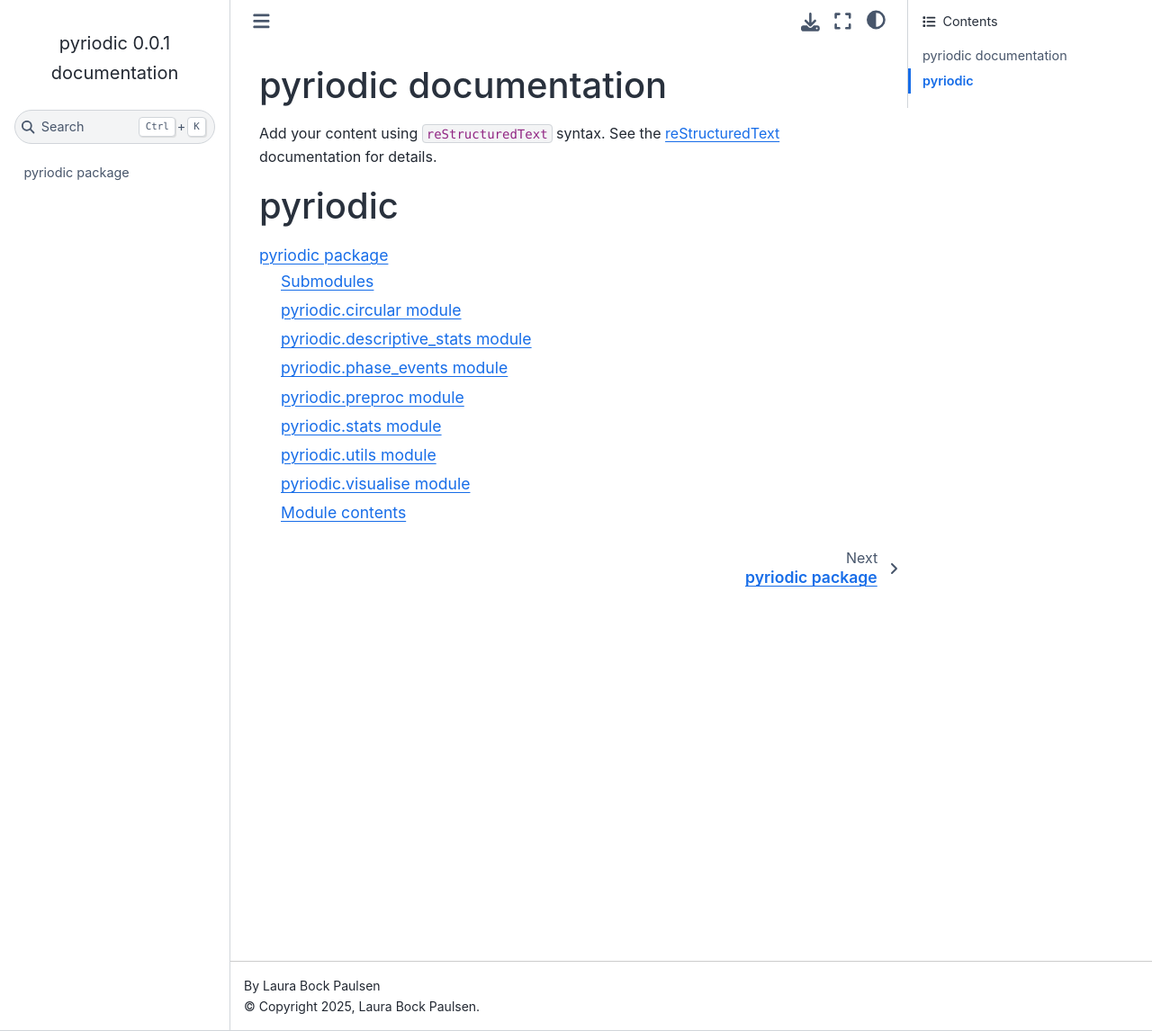
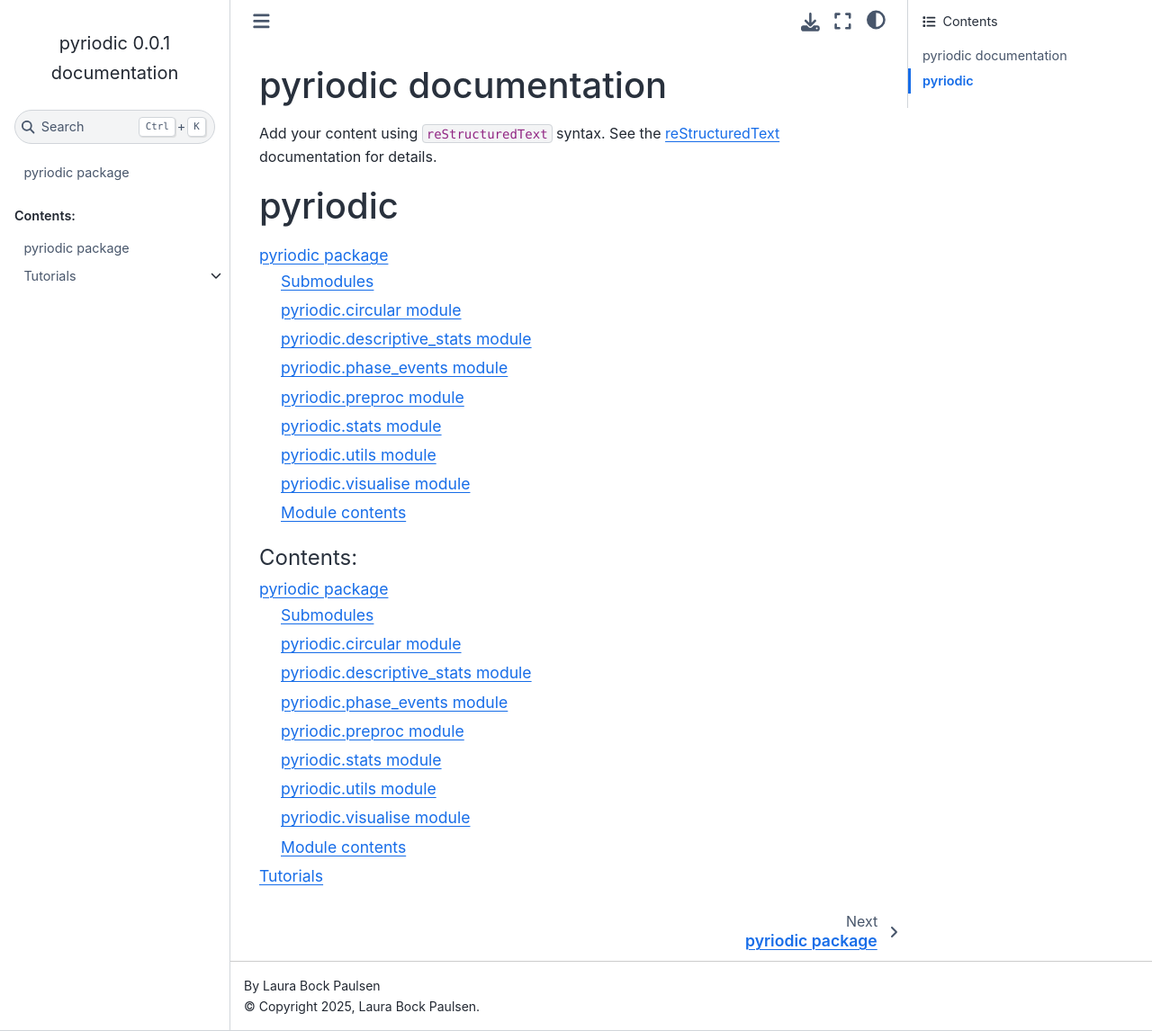
Before and after one commit to laurabpaulsen/pyriodic, a Sphinx documentation site: the page built from docs/index.rst, in a window 1280 px wide and 1146 px high. Shown: the whole window at 90% size. Built offline with Sphinx 7.4.7 and the Sphinx Book theme 1.1.4, drawn with Linux system fonts in a browser that asks for light colours; pages that are not in the unit, such as notebooks, are missing from menus.

Commit message:
add tutorials

```diff
--- a/docs/index.rst
+++ b/docs/index.rst
@@ -16,3 +16,11 @@ documentation for details.
    :caption: Contents:
 
 .. include:: modules.rst
+
+
+.. toctree::
+   :maxdepth: 2
+   :caption: Contents:
+
+   pyriodic
+   tutorials
```
Also changed, not shown: docs/tutorials.rst (added, +9 -0 lines), docs/notebooks/01_getting_started.ipynb (added), docs/notebooks/02_phase_diagnostics.ipynb (added).
